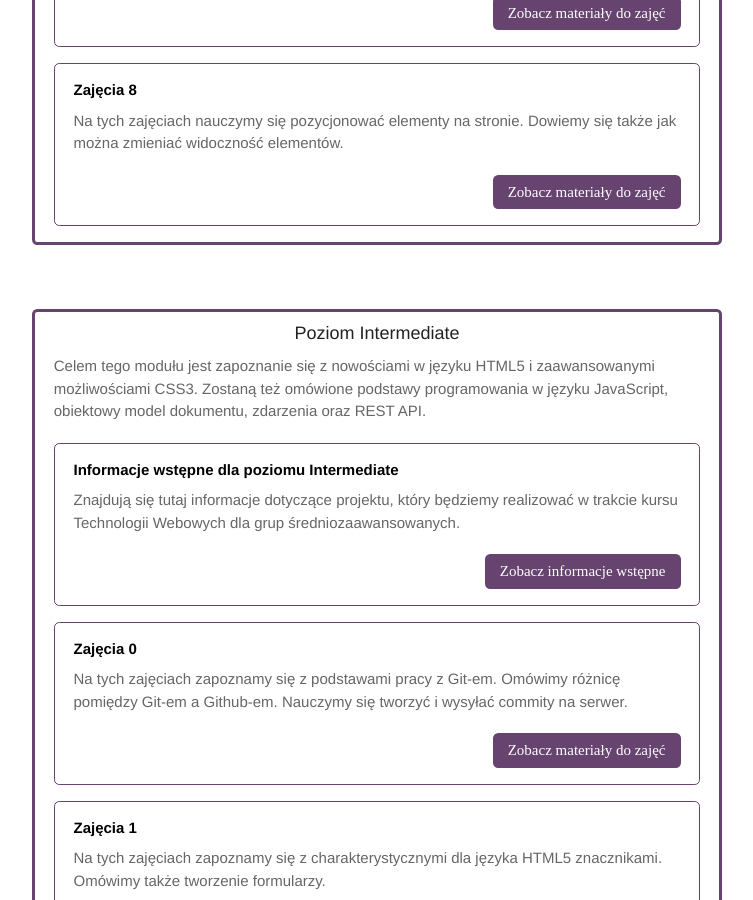
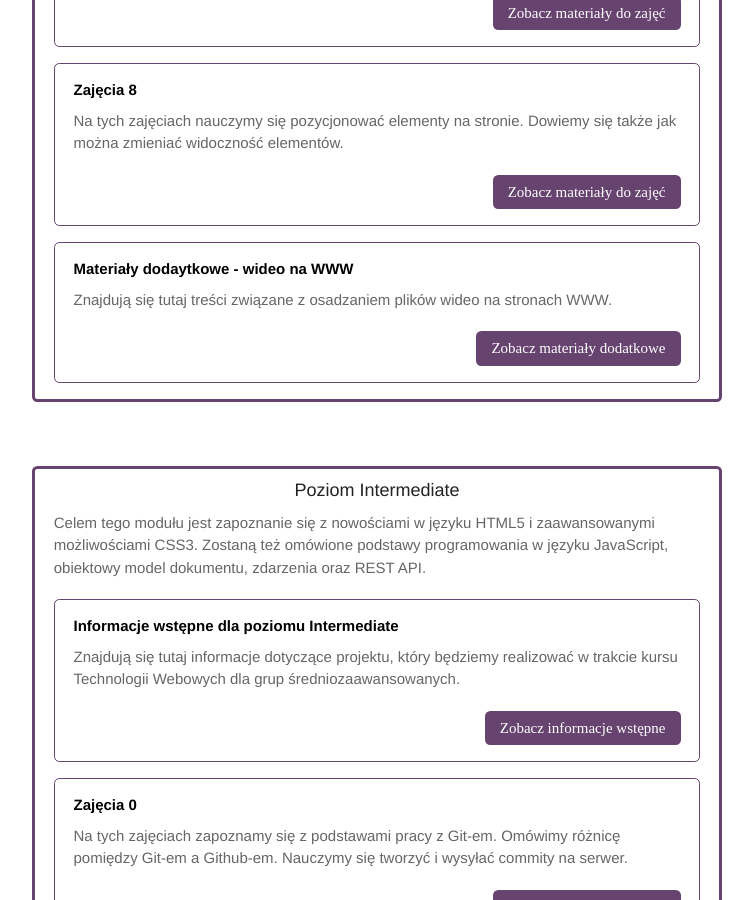
Before and after one commit to marcin-szczepanski/TWE, a Jekyll site: the page built from index.html, in a window 1280 px wide and 900 px high, scrolled down 1896 px. Shown: the whole window, without its empty margins (263-1016 px from the left). Built offline with Jekyll 4.4.1, drawn with Linux system fonts in a browser that asks for light colours; some web fonts are replaced.

Commit message:
Update index.html

```diff
--- a/index.html
+++ b/index.html
@@ -84,6 +84,14 @@ layout: default
 							<dd>Na tych zajęciach nauczymy się pozycjonować elementy na&nbsp;stronie. Dowiemy się także jak można zmieniać widoczność elementów.</dd>
                         </dl>
                         <a href="zajecia/1A/zaj08.html" class="button-v">Zobacz materiały do&nbsp;zajęć</a>
+						<div style="clear: both;"></div>
+                    </div>
+			                    <div class="module">
+                        <dl>
+                            <dt>Materiały dodaytkowe - wideo na WWW</dt>
+                            <dd>Znajdują się tutaj treści związane z osadzaniem plików wideo na&nbsp;stronach WWW.</dd>
+                        </dl>
+                        <a href="zajecia/1A/wideo_www.html" class="button-v">Zobacz materiały dodatkowe</a>
 						<div style="clear: both;"></div>
                     </div>
             </section>
```
